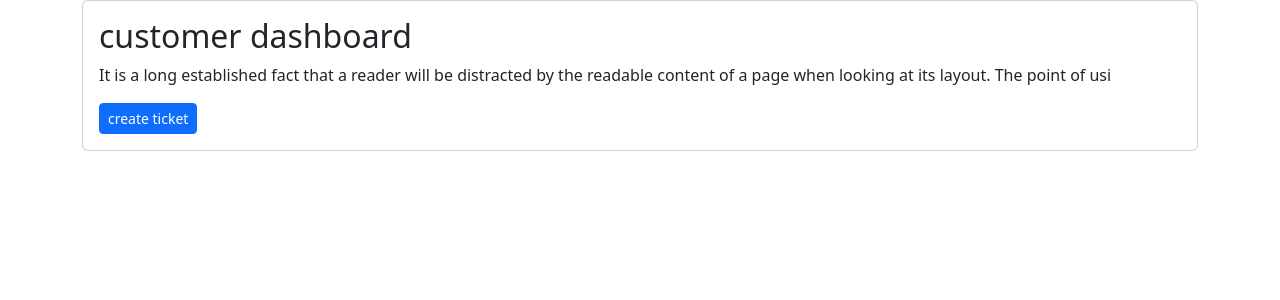
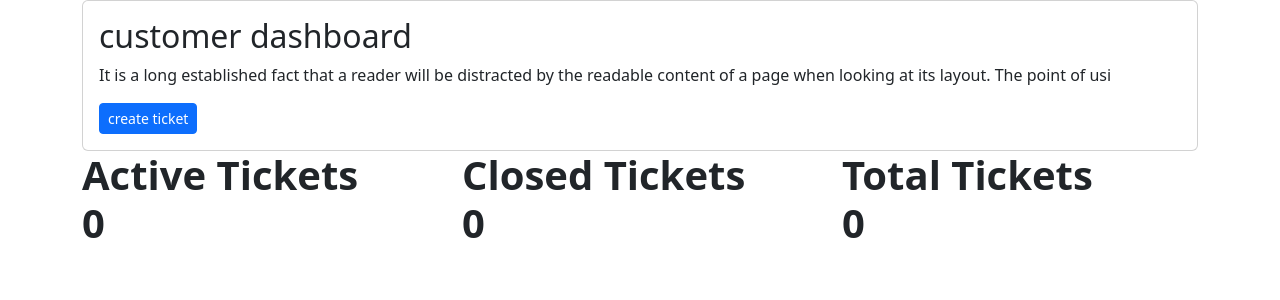
Before and after one commit to Laban254/TicketingSystem, a Django app: page / in a window 1280 px wide. Shown: the part 56-356 px from the top of the page. Run offline with Django 5.2, Linux system fonts and the light colour scheme; a user stored in the database is signed in; data that the repository does not hold is empty; some libraries are stand-ins or nearby versions.

Commit message:
Added analysis to dashboards

```diff
--- a/dashboard/views.py
+++ b/dashboard/views.py
@@ -1,11 +1,26 @@
 from django.shortcuts import render
 from django.contrib.auth.decorators import login_required
-
+from tickets.models import Ticket
 @login_required()
 def dashboard(request):
     if request.user.is_customer:
-        return render(request, 'dashboard/customer_dashboard.html')
+        tickets = Ticket.objects.filter(customer=request.user).count()
+        active_tickets = Ticket.objects.filter(customer=request.user, is_resolved=False).count()
+        closed_tickets = Ticket.objects.filter(customer=request.user, is_resolved=True).count()
+        context = {
+            'tickets': tickets, 'active_tickets': active_tickets,
+            'closed_tickets': closed_tickets
+        }
+        return render(request, 'dashboard/customer_dashboard.html', context)
     elif request.user.is_engineer:
-        return render(request, 'dashboard/engineer_dashboard.html')
+        tickets = Ticket.objects.filter(engineer=request.user).count()
+        active_tickets = Ticket.objects.filter(engineer=request.user, is_resolved=False).count()
+        closed_tickets = Ticket.objects.filter(engineer=request.user, is_resolved=True).count()
+        context = {
+            'tickets': tickets, 'active_tickets': active_tickets,
+            'closed_tickets': closed_tickets
+        }
+        return render(request, 'dashboard/engineer_dashboard.html', context)
     elif request.user.is_superuser:
+
         return render(request, 'dashboard/admin_dashboard.html')
--- a/templates/base.html
+++ b/templates/base.html
@@ -27,6 +27,7 @@
                     <li class="nav-item">
                         <a class="nav-link" href="{%url 'dashboard'%}">Dashboard</a>
                     </li>
+                    {%if request.user.is_customer%}
                     <li class="nav-item dropdown">
                         <a class="nav-link dropdown-toggle" href="#" id="navbarDropdownMenuLink" role="button" data-bs-toggle="dropdown" aria-expanded="false">
                           Ticket status
@@ -37,6 +38,21 @@
                           <li><a class="dropdown-item" href="#">Resolved</a></li>
                         </ul>
                       </li>
+                    {%endif%}
+                    {%if request.user.is_engineer%}
+                    <li class="nav-item dropdown">
+                        <a class="nav-link dropdown-toggle" href="#" id="navbarDropdownMenuLink" role="button" data-bs-toggle="dropdown" aria-expanded="false">
+                          Ticket status
+                        </a>
+                        <ul class="dropdown-menu" aria-labelledby="navbarDropdownMenuLink">
+                          <li><a class="dropdown-item" href="{%url 'engineer-active-tickets'%}">Active</a></li>
+                          <li><a class="dropdown-item" href="#">Pending</a></li>
+                          <li><a class="dropdown-item" href="#">Resolved</a></li>
+                        </ul>
+                      </li>
+                      {%endif%}
+
+
 
                 {% endif %}
             </ul>
--- a/templates/dashboard/customer_dashboard.html
+++ b/templates/dashboard/customer_dashboard.html
@@ -1,13 +1,38 @@
-{% extends "base.html" %}
-
-{% block content %}
+{% extends "base.html" %} {% block content %}
 
 <div class="card">
-    <div class="card-body">
-        <h2> customer dashboard</h2>
-      <p>It is a long established fact that a reader will be distracted by the readable
-         content of a page when looking at its layout. The point of usi</p>
-      <a href="{%url 'create-ticket'%}" class="btn btn-primary btn-sm">create ticket</a>
+  <div class="card-body">
+    <h2>customer dashboard</h2>
+    <p>
+      It is a long established fact that a reader will be distracted by the
+      readable content of a page when looking at its layout. The point of usi
+    </p>
+    <a href="{%url 'create-ticket'%}" class="btn btn-primary btn-sm"
+      >create ticket</a
+    >
+  </div>
+</div>
+
+<div>
+  <div class="row align-items-end">
+    <div class="col">
+      <h1 class="display-6 fw-bold">
+        Active Tickets <br />
+        {{active_tickets}}
+      </h1>
+    </div>
+    <div class="col">
+      <h1 class="display-6 fw-bold">
+        Closed Tickets <br />
+        {{closed_tickets}}
+      </h1>
+    </div>
+    <div class="col">
+      <h1 class="display-6 fw-bold">
+        Total Tickets <br />
+        {{tickets}}
+      </h1>
     </div>
   </div>
+</div>
 {% endblock content %}
--- a/ticketingSystem/settings.py
+++ b/ticketingSystem/settings.py
@@ -134,3 +134,5 @@ STATICFILES_DIRS = [
 DEFAULT_AUTO_FIELD = "django.db.models.BigAutoField"
 
 AUTH_USER_MODEL = 'accounts.User'
+
+EMAIL_BACKEND = 'django.core.mail.backends.console.EmailBackend'
```
Also changed, not shown: templates/dashboard/engineer_dashboard.html (+23 -0 lines), tickets/views.py (+9 -0 lines).
